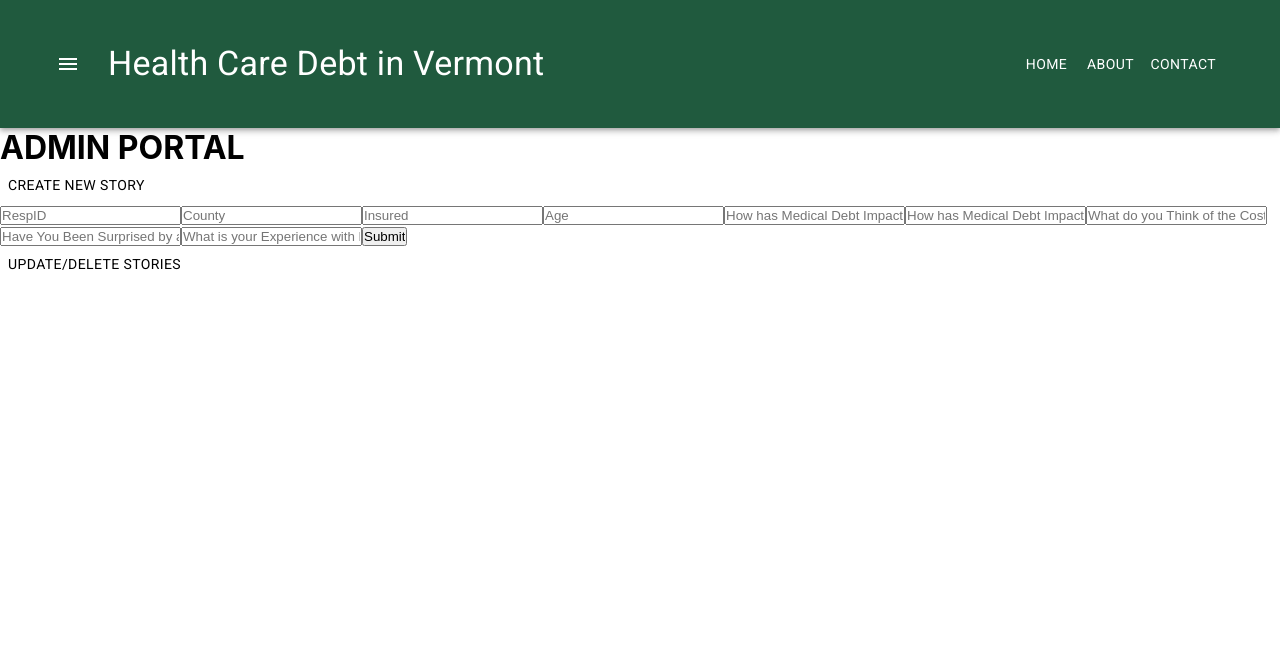
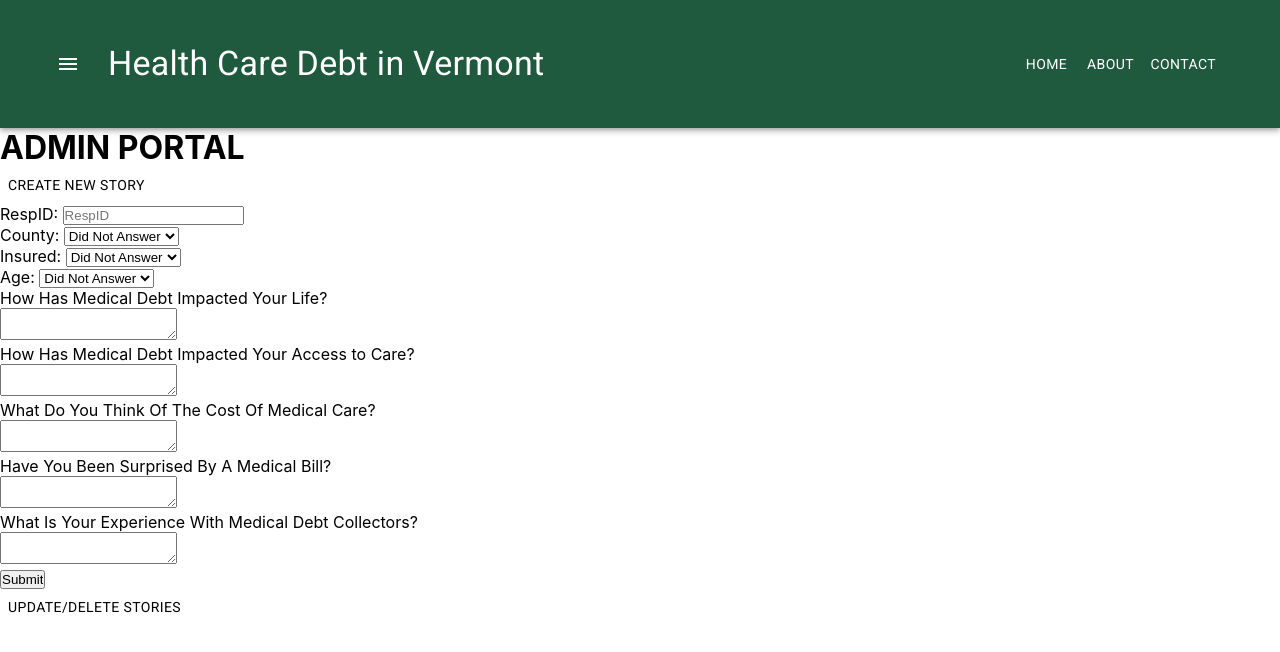
Before and after one commit to anproagile/vt-legal-aid-hca-capstone, a React (Create React App) app: page /admin-portal in a window 1280 px wide. Both pictures are taken after a click on the button "CREATE NEW STORY". Shown: the top 652 px of the page. Built offline with nearby package versions, Linux system fonts and the light colour scheme; no server answers.

Commit message:
Fixing bugs in CRUD admin portal.

```diff
--- a/src/components/Admin.js
+++ b/src/components/Admin.js
@@ -94,35 +94,106 @@ export default function Admin(props) {
       {createStoryFormBool
         ? [
             <form action="/createnew" method="POST">
-              <input type="text" name="id" placeholder="RespID" />
-              <input type="text" name="county" placeholder="County" />
-              <input type="text" name="insured" placeholder="Insured" />
-              <input type="text" name="age" placeholder="Age" />
-              <input
+              <div>
+                <label for="id">RespID: </label>
+                <input type="number" name="id" placeholder="RespID" />
+              </div>
+              {/* <input type="text" name="county" placeholder="County" /> */}
+              <div>
+                <label for="county">County: </label>
+                <select name="county">
+                  <option value="Did Not Answer">Did Not Answer</option>
+                  <option value="Addison">Addison</option>
+                  <option value="Bennington">Bennington</option>
+                  <option value="Caledonia">Caledonia</option>
+                  <option value="Chittenden">Chittenden</option>
+                  <option value="Essex">Essex</option>
+                  <option value="Franklin">Franklin</option>
+                  <option value="Grand Isle">Grand Isle</option>
+                  <option value="Lamoille">Lamoille</option>
+                  <option value="Orange">Orange</option>
+                  <option value="Orleans">Orleans</option>
+                  <option value="Rutland">Rutland</option>
+                  <option value="Washington">Washington</option>
+                  <option value="Windham">Windham</option>
+                  <option value="Windsor">Windsor</option>
+                </select>
+              </div>
+              {/* <input type="text" name="insured" placeholder="Insured" /> */}
+              <div>
+                <label for="insured">Insured: </label>
+                <select name="insured">
+                  <option value="Did Not Answer">Did Not Answer</option>
+                  <option value="Yes">Yes</option>
+                  <option value="No">No</option>
+                </select>
+                {/* <input type="text" name="age" placeholder="Age" /> */}
+              </div>
+              <div>
+                <label for="age">Age: </label>
+                <select name="age">
+                  <option value="Did Not Answer">Did Not Answer</option>
+                  <option value="18-26">18-26</option>
+                  <option value="27-40">27-40</option>
+                  <option value="41-64">41-64</option>
+                  <option value="65+">65+</option>
+                </select>
+              </div>
+              <div>
+                <label for="impactLife">
+                  How Has Medical Debt Impacted Your Life?{" "}
+                </label>
+                <div>
+                  <textarea
                     type="text"
                     name="impactLife"
-                placeholder="How has Medical Debt Impacted your Life"
                   />
-              <input
+                </div>
+              </div>
+              <div>
+                <label for="impactCare">
+                  How Has Medical Debt Impacted Your Access to Care?{" "}
+                </label>
+                <div>
+                  <textarea
                     type="text"
                     name="impactCare"
-                placeholder="How has Medical Debt Impacted your Access to Care"
                   />
-              <input
+                </div>
+              </div>
+              <div>
+                <label for="costCare">
+                  What Do You Think Of The Cost Of Medical Care?{" "}
+                </label>
+                <div>
+                  <textarea
                     type="text"
                     name="costCare"
-                placeholder="What do you Think of the Cost of Medical Care"
                   />
-              <input
+                </div>
+              </div>
+              <div>
+                <label for="surpriseBill">
+                  Have You Been Surprised By A Medical Bill?{" "}
+                </label>
+                <div>
+                  <textarea
                     type="text"
                     name="surpriseBill"
-                placeholder="Have You Been Surprised by a Medical Bill"
                   />
-              <input
+                </div>
+              </div>
+              <div>
+                <label for="collections">
+                  What Is Your Experience With Medical Debt Collectors?{" "}
+                </label>
+                <div>
+                  <textarea
                     type="text"
                     name="collections"
-                placeholder="What is your Experience with Medical Debt Collectors"
                   />
+                </div>
+              </div>
               <input type="submit" />
             </form>,
           ]
@@ -189,25 +260,59 @@ export default function Admin(props) {
                 <label for="id">
                   Current RespID {rowSelection[0].RespID}:{" "}
                 </label>
-                <input type="text" name="id" placeholder="RespID" />
+                <input type="number" name="id" placeholder="RespID" />
               </div>
               <div>
                 <label for="county">
                   Current County {rowSelection[0].County}:{" "}
                 </label>
-                <input type="text" name="county" placeholder="County" />
+                <select name="county">
+                  <option value={`${rowSelection[0].County}`}>No Change</option>
+                  <option value="Did Not Answer">Did Not Answer</option>
+                  <option value="Addison">Addison</option>
+                  <option value="Bennington">Bennington</option>
+                  <option value="Caledonia">Caledonia</option>
+                  <option value="Chittenden">Chittenden</option>
+                  <option value="Essex">Essex</option>
+                  <option value="Franklin">Franklin</option>
+                  <option value="Grand Isle">Grand Isle</option>
+                  <option value="Lamoille">Lamoille</option>
+                  <option value="Orange">Orange</option>
+                  <option value="Orleans">Orleans</option>
+                  <option value="Rutland">Rutland</option>
+                  <option value="Washington">Washington</option>
+                  <option value="Windham">Windham</option>
+                  <option value="Windsor">Windsor</option>
+                </select>
+                {/* <input type="text" name="county" placeholder="County" /> */}
               </div>
               <div>
                 <label for="insured">
                   Current Insured {rowSelection[0].Insured}:{" "}
                 </label>
-                <input type="text" name="insured" placeholder="Insured" />
+                <select name="insured">
+                  <option value={`${rowSelection[0].Insured}`}>
+                    No Change
+                  </option>
+                  <option value="Did Not Answer">Did Not Answer</option>
+                  <option value="Yes">Yes</option>
+                  <option value="No">No</option>
+                </select>
+                {/* <input type="text" name="insured" placeholder="Insured" /> */}
               </div>
               <div>
                 <label for="age">Current Age {rowSelection[0].Age}: </label>
-                <input type="text" name="age" placeholder="Age" />
+                <select name="age">
+                  <option value={`${rowSelection[0].Age}`}>No Change</option>
+                  <option value="Did Not Answer">Did Not Answer</option>
+                  <option value="18-26">18-26</option>
+                  <option value="27-40">27-40</option>
+                  <option value="41-64">41-64</option>
+                  <option value="65+">65+</option>
+                </select>
+                {/* <input type="text" name="age" placeholder="Age" /> */}
               </div>
-              <h5>How has medical debt impacted your life? (current answer)</h5>
+              <h5>How Has Medical Debt Impacted Your Life? (current answer)</h5>
               {rowSelection[0].HowHasMedicalDebtImpactedYourLife
                 ? [
                     <div>
@@ -215,13 +320,12 @@ export default function Admin(props) {
                     </div>,
                   ]
                 : [<div>No Answer</div>]}
-              <input
+              <textarea
                 type="text"
                 name="impactLife"
-                placeholder="How has Medical Debt Impacted your Life"
               />
               <h5>
-                How has Medical Debt Impacted your Access to Care? (current
+                How Has Medical Debt Impacted Your Access To Care? (current
                 answer)
               </h5>
               {rowSelection[0].HowHasMedicalDebtImpactedYourAccessToCare
@@ -234,51 +338,40 @@ export default function Admin(props) {
                     </div>,
                   ]
                 : [<div>No Answer</div>]}
-              <input
+              <textarea
                 type="text"
                 name="impactCare"
-                placeholder="How has Medical Debt Impacted your Access to Care"
               />
               <h5>
-              What do you Think of the Cost of Medical Care? (current
-                answer)
+                What Do You Think Of The Cost Of Medical Care? (current answer)
               </h5>
               {rowSelection[0].WhatDoYouThinkOfTheCostOfMedicalCare
                 ? [
                     <div>
-                      {
-                        rowSelection[0]
-                          .WhatDoYouThinkOfTheCostOfMedicalCare
-                      }
+                      {rowSelection[0].WhatDoYouThinkOfTheCostOfMedicalCare}
                     </div>,
                   ]
                 : [<div>No Answer</div>]}
-              <input
+              <textarea
                 type="text"
                 name="costCare"
-                placeholder="What do you Think of the Cost of Medical Care"
               />
               <h5>
-               Have You Been Surprised by a Medical Bill? (current
-                answer)
+                Have You Been Surprised By A Medical Bill? (current answer)
               </h5>
               {rowSelection[0].HaveYouBeenSurprisedByAMedicalBill
                 ? [
                     <div>
-                      {
-                        rowSelection[0]
-                          .HaveYouBeenSurprisedByAMedicalBill
-                      }
+                      {rowSelection[0].HaveYouBeenSurprisedByAMedicalBill}
                     </div>,
                   ]
                 : [<div>No Answer</div>]}
-              <input
+              <textarea
                 type="text"
                 name="surpriseBill"
-                placeholder="Have You Been Surprised by a Medical Bill"
               />
               <h5>
-               What is your Experience with Medical Debt Collectors? (current
+                What Is Your Experience With Medical Debt Collectors? (current
                 answer)
               </h5>
               {rowSelection[0].WhatIsYourExperienceWithMedicalDebtCollectors
@@ -291,10 +384,9 @@ export default function Admin(props) {
                     </div>,
                   ]
                 : [<div>No Answer</div>]}
-              <input
+              <textarea
                 type="text"
                 name="collections"
-                placeholder="What is your Experience with Medical Debt Collectors"
               />
               <div>
                 <input type="submit" />
@@ -305,5 +397,3 @@ export default function Admin(props) {
     </>
   );
 }
-
-// 12841061068
```
Also changed, not shown: server.js (+11 -11 lines). Lines whose indentation alone changed are shown as unchanged.
